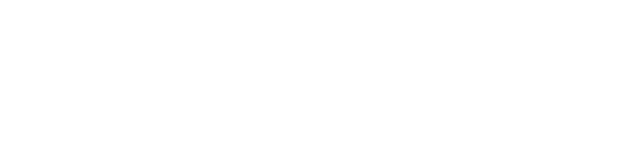
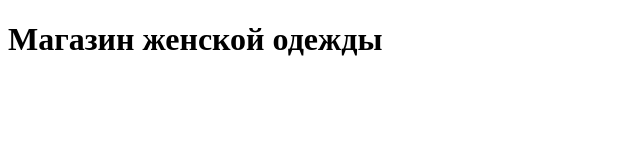
Before and after one commit to AnnaSadykova2004/project_women_shop, a plain HTML site: page index.html in a window 1280 px wide. Shown: the whole page, without its empty margins (0-640 px from the left). Drawn offline with Linux system fonts and the light colour scheme.

Commit message:
Update index.html

```diff
--- a/index.html
+++ b/index.html
@@ -13,7 +13,7 @@
 
         <div class="block1">
 
-
+		<h1>Магазин женской одежды<h1>
 
 
         </div>
```
